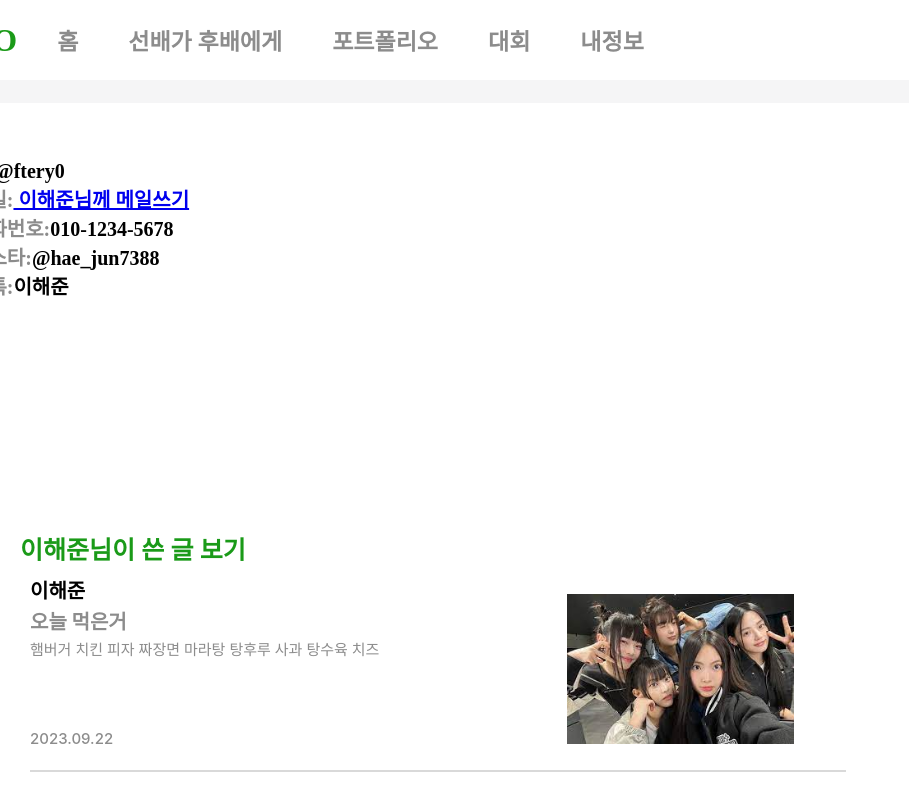
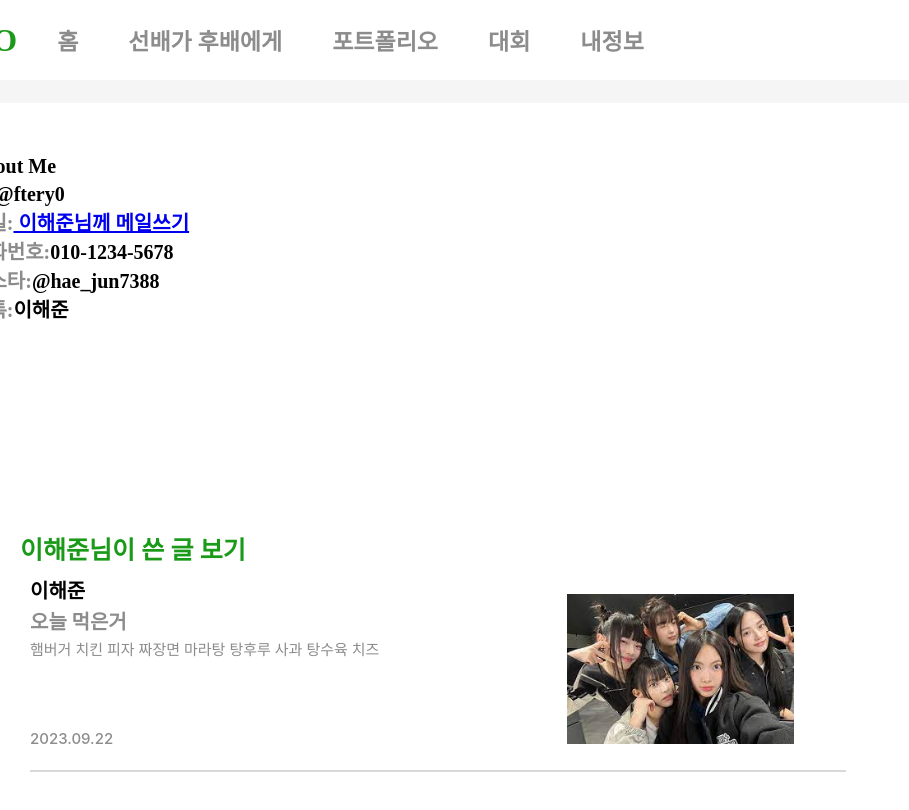
Before and after one commit to Sopo2023/SOPO_FRONTLAST, a React (Create React App) app in the folder SOPOLAST/: page /Mypage in a window 1280 px wide. Shown: the top 810 px of the page, without its empty margins (0-909 px from the left). Built offline with nearby package versions, Linux system fonts and the light colour scheme.

Commit message:
fix :: About Me 수정
자기소개하는 부분 수정

```diff
--- a/SOPOLAST/src/Components/Mypage/mypage.js
+++ b/SOPOLAST/src/Components/Mypage/mypage.js
@@ -22,6 +22,8 @@ export default function Mypage() {
         </div>
       </div>
       <div className="social">
+        <p className="head2">About Me</p>
+        <div className="socialp">
         <p>
           <Link to="https://github.com/ftery0" className="link1">
             깃:
@@ -52,6 +54,7 @@ export default function Mypage() {
           </Link>
           이해준
         </p>
+        </div>
       </div>
       {/* <div className="post_mainnn"> */}
       <div className="post_1">
```
